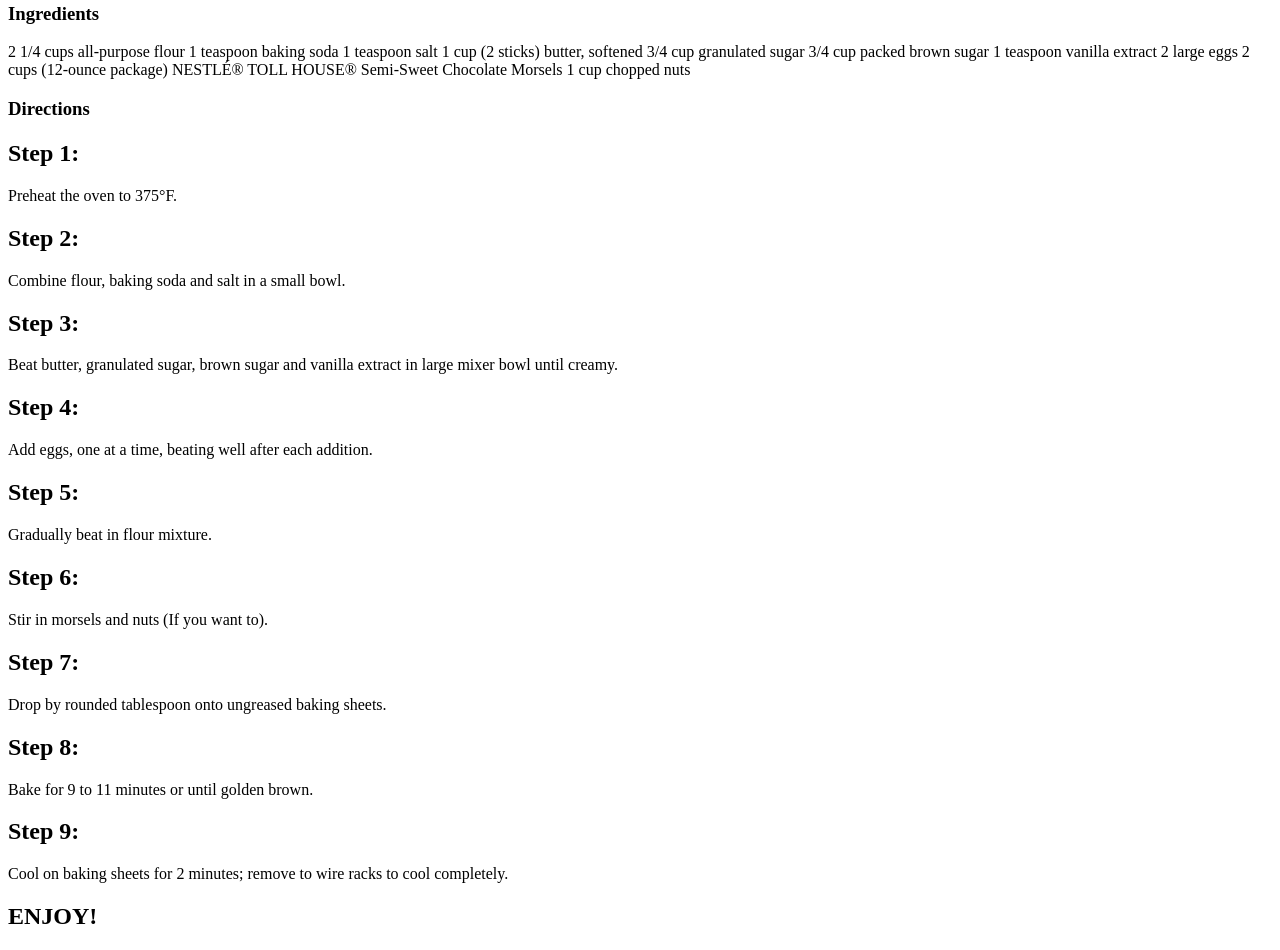
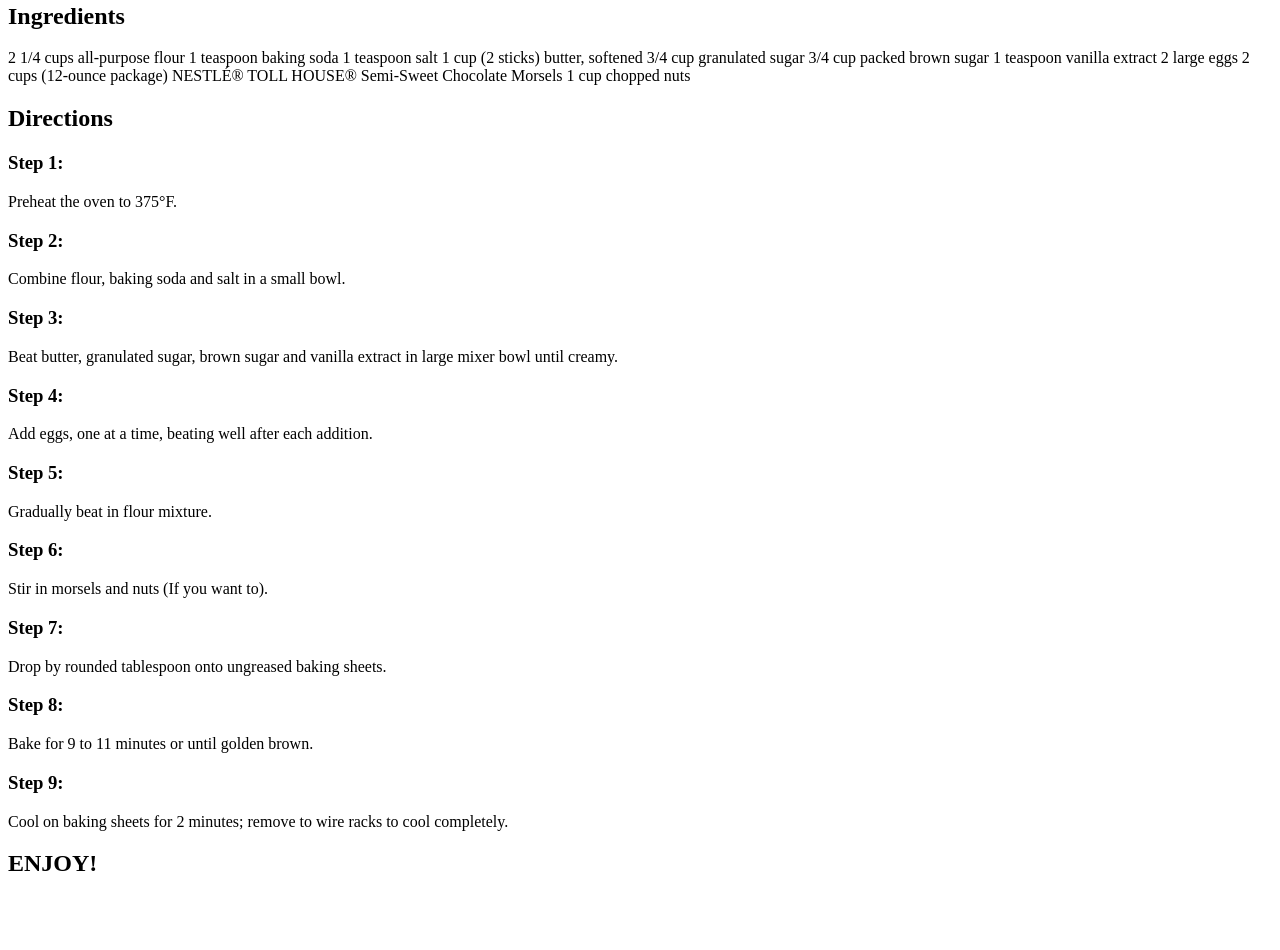
Before and after one commit to hannoni/Hello-World, a plain HTML site: page index.html in a window 1280 px wide. Shown: the part 294-1244 px from the top of the page. After the commit the page ends 1191 px from the top, so only its background shows below. Drawn offline with Linux system fonts and the light colour scheme.

Commit message:
Update index.html

```diff
--- a/index.html
+++ b/index.html
@@ -12,7 +12,7 @@ The recipe can be found at the website <cite>https://www.verybestbaking.com/toll
 <h4>Cook time: 9 minutes</h2>
 <h4>Serving sizing: 5 dozen cookies</h3>
 
-<h3>Ingredients</h3>
+<h2>Ingredients</h2>
 <body id="index">
         <p>2 1/4 cups all-purpose flour
                 1 teaspoon baking soda
@@ -26,40 +26,40 @@ The recipe can be found at the website <cite>https://www.verybestbaking.com/toll
                 1 cup chopped nuts</p>
 </body>
 
-<h3>Directions</h3>
-<h2>Step 1:</h2>
+<h2>Directions</h2>
+<h3>Step 1:</h3>
 <body id="index">
         <p>Preheat the oven to 375°F.</p>
 </body>
-<h2>Step 2:</h2>
+<h3>Step 2:</h3>
 <body id="index">
         <p>Combine flour, baking soda and salt in a small bowl.</p>
 </body>
-<h2>Step 3:</h2>
+<h3>Step 3:</h3>
 <body id="index">
         <p>Beat butter, granulated sugar, brown sugar and vanilla extract in large mixer bowl until creamy.</p>
 </body>
-<h2>Step 4:</h2>
+<h3>Step 4:</h3>
 <body id="index">
         <p>Add eggs, one at a time, beating well after each addition.</p>
 </body>
-<h2>Step 5:</h2>
+<h3>Step 5:</h3>
 <body id="index">
         <p>Gradually beat in flour mixture.</p>
 </body>
-<h2>Step 6:</h2>
+<h3>Step 6:</h3>
 <body id="index">
         <p>Stir in morsels and nuts (If you want to).</p>
 </body>
-<h2>Step 7:</h2>
+<h3>Step 7:</h3>
 <body id="index">
         <p>Drop by rounded tablespoon onto ungreased baking sheets.</p>
 </body>
-<h2>Step 8:</h2>
+<h3>Step 8:</h3>
 <body id="index">
         <p>Bake for 9 to 11 minutes or until golden brown.</p>
 </body>
-<h2>Step 9:</h2>
+<h3>Step 9:</h3>
 <body id="index">
         <p>Cool on baking sheets for 2 minutes; remove to wire racks to cool completely.</p>
 </body>
```
